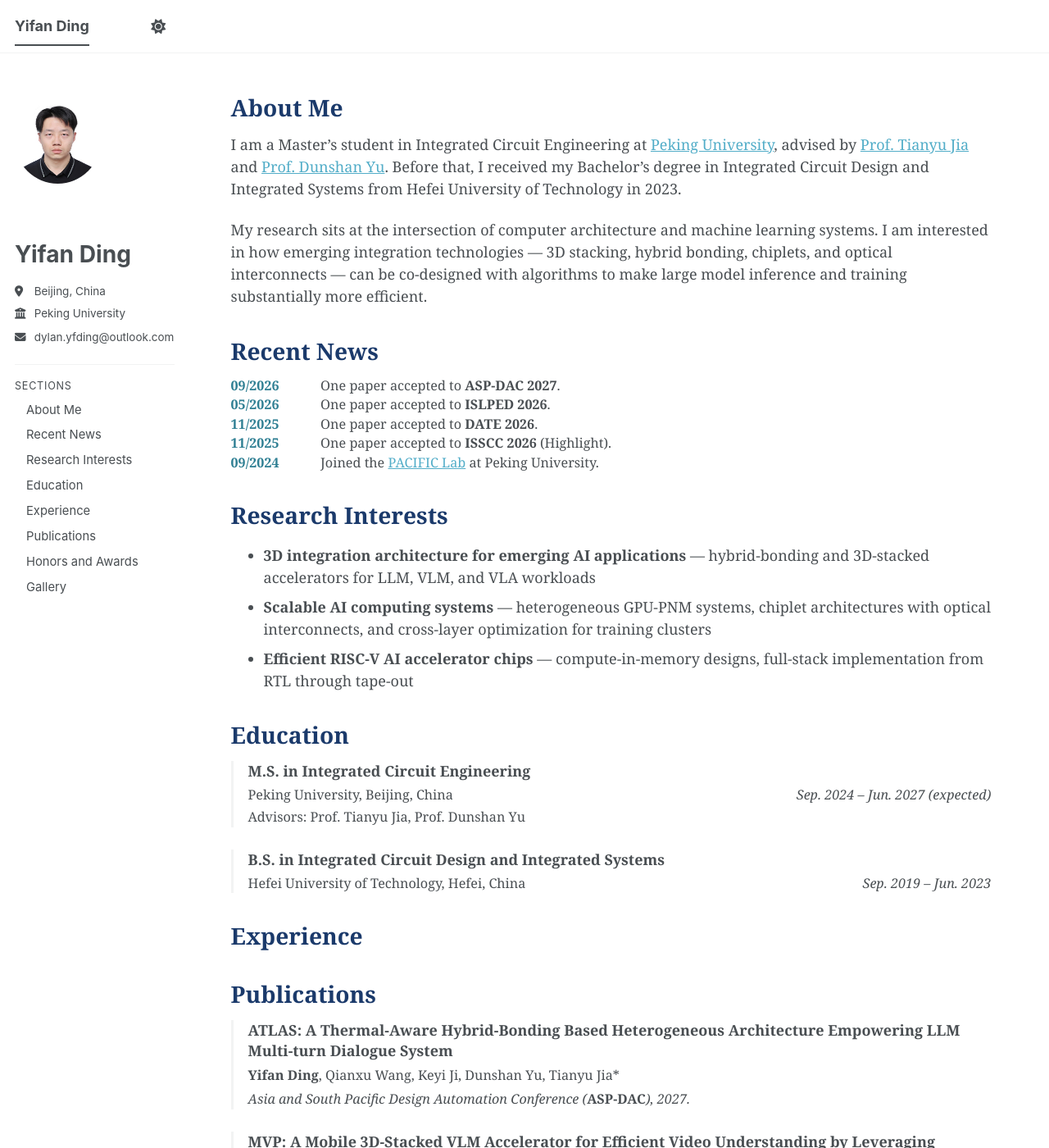
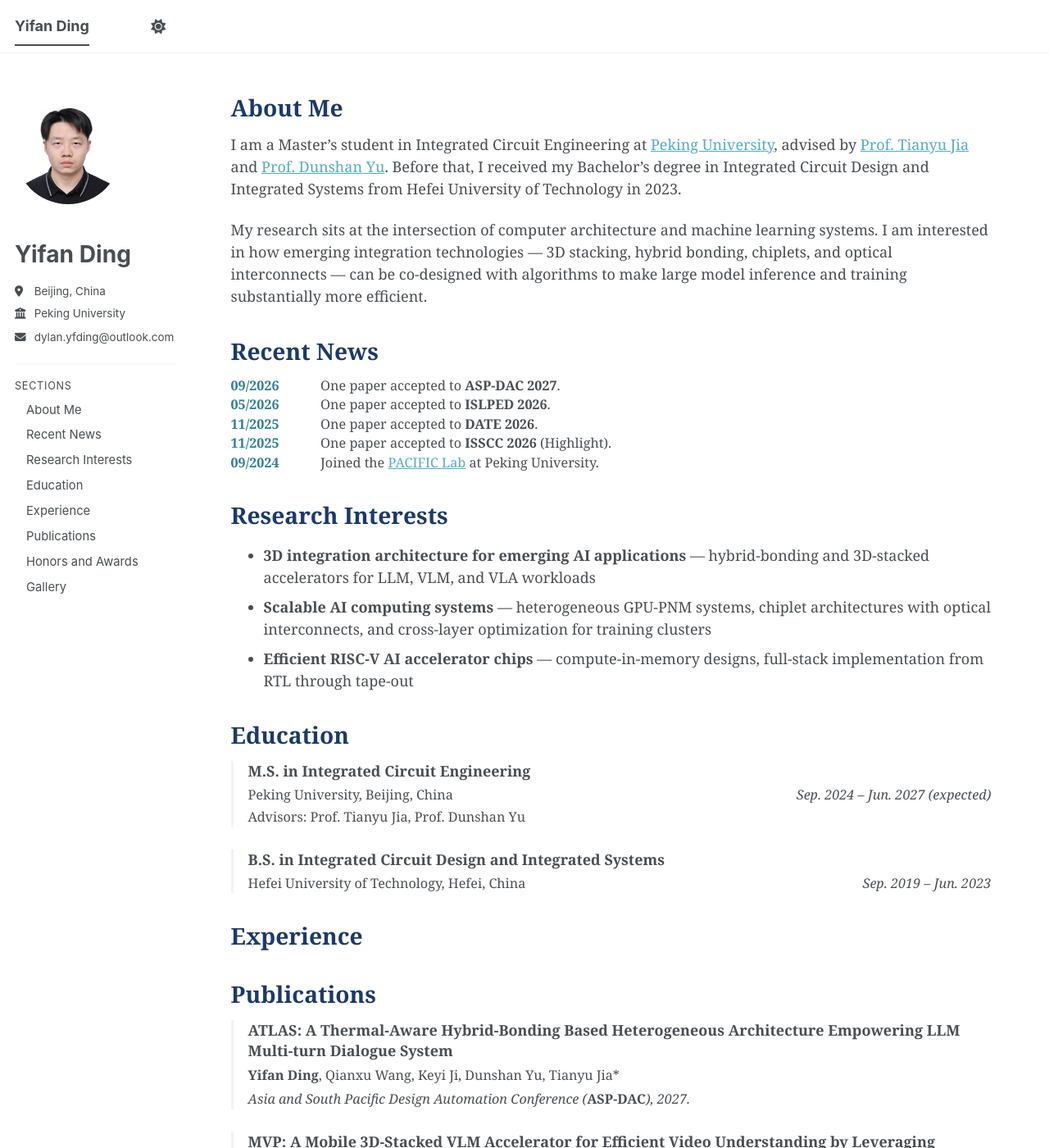
Before and after one commit to DylanDing54/DylanDing54.github.io, a Jekyll site: the page built from _pages/about.md, in a window 1280 px wide and 1400 px high. Shown: the whole window at 82% size. Built offline with Jekyll 4.4.1, drawn with Linux system fonts in a browser that asks for light colours; a style sheet for code colours, icons or effects is not loaded.

Commit message:
Enlarge the avatar and tighten the gap below it
Co-Authored-By: Claude Opus 5 (1M context) <noreply@anthropic.com>

```diff
--- a/_sass/layout/_custom.scss
+++ b/_sass/layout/_custom.scss
@@ -277,14 +277,14 @@ img.author__avatar {
 @include breakpoint($large) {
     .author__avatar img,
     img.author__avatar {
-        max-width: 105px;
+        max-width: 130px;
     }
 
     /* px rather than em: the theme sets `line-height: 1` here, and the
        first child (.author__name) has its own top margin, so an em value
        reads against an unexpected font size. */
     .author__content {
-        margin-top: 70px;
+        margin-top: 45px;
     }
 }
 
```
